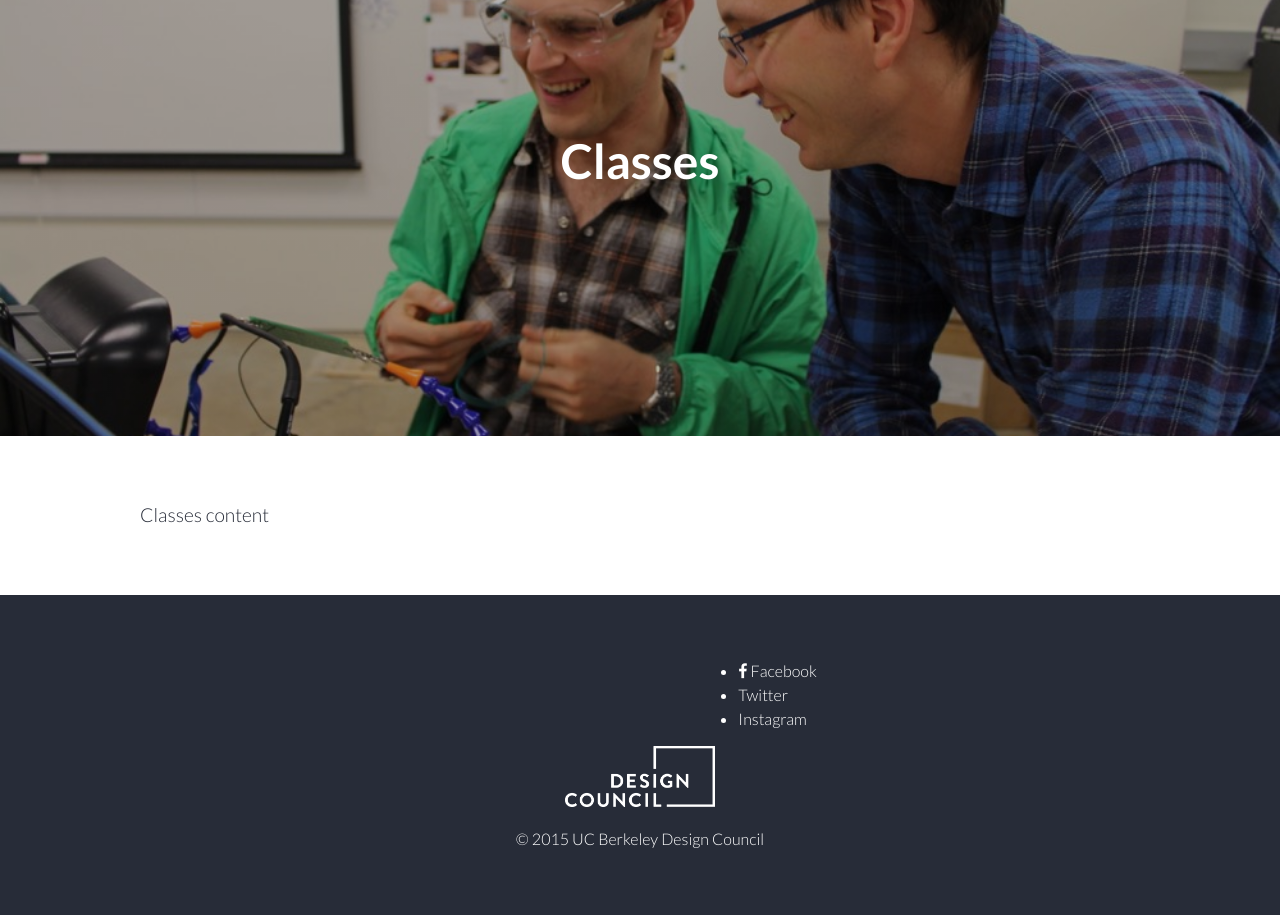
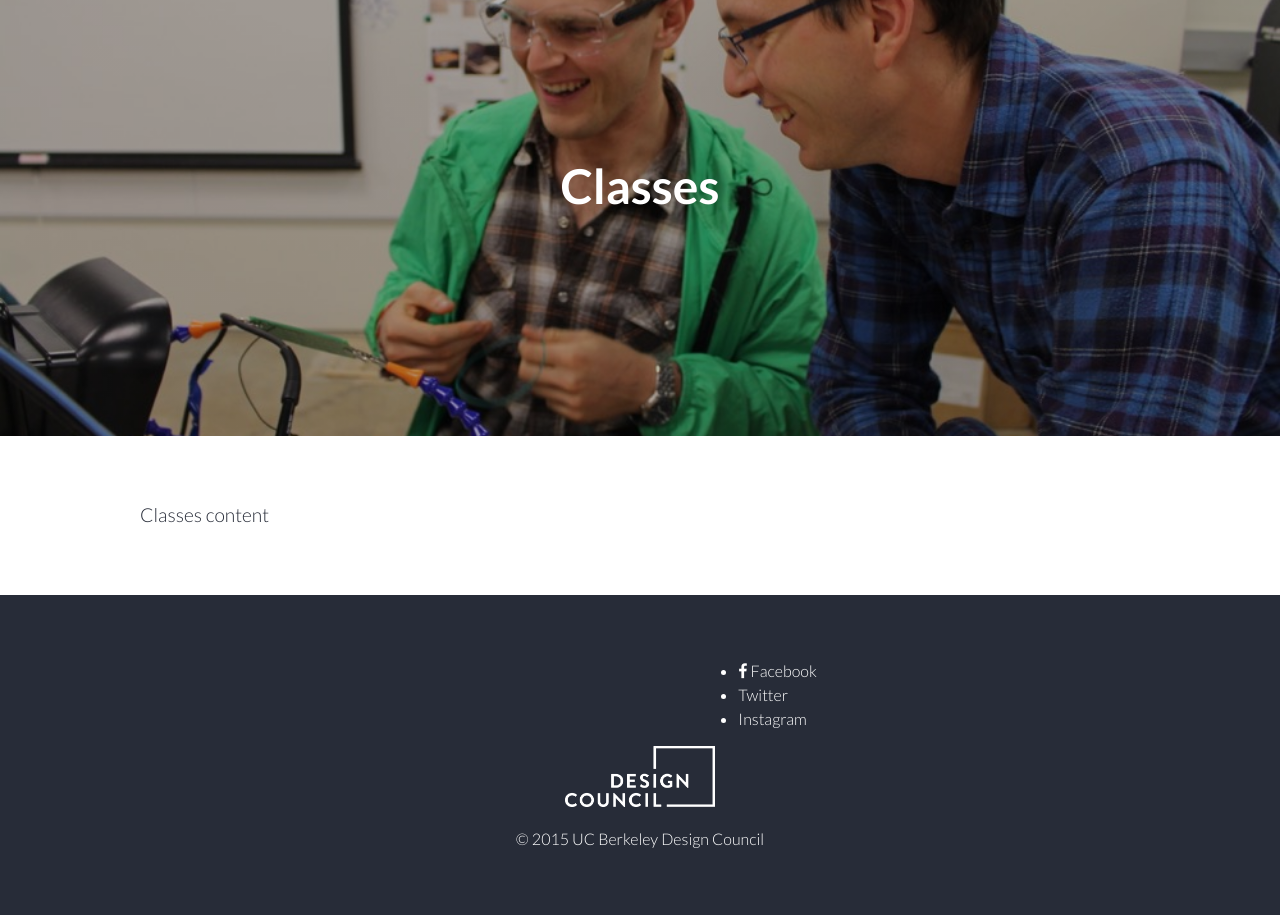
Before and after one commit to alexsg/designatberkeley, a Jekyll site: the page built from classes.md, in a window 1280 px wide. Shown: the part 100-1015 px from the top of the page. Built offline with Jekyll 4.4.1, drawn with Linux system fonts in a browser that asks for light colours; nearby versions of some CDN libraries.

```diff
--- a/_sass/_web.scss
+++ b/_sass/_web.scss
@@ -90,7 +90,8 @@ nav {
   opacity: 0;
   position: fixed;
   visibility: hidden;
-  @include transition(all, 0.1s, ease);
+  width: 100%;
+  @include transition(all, .3s, ease);
 
   &.active {
     z-index: 100000000;
@@ -157,7 +158,7 @@ li.dropdown {
   margin-top: -64px;
 
   .centered h1 {
-    padding-top: 200px;
+    padding-top: 225px;
   }
 }
 
--- a/js/home.js
+++ b/js/home.js
@@ -31,7 +31,7 @@ $(document).ready(function(){
 
 
   $(window).scroll(function(){
-    if($(window).scrollTop() > window.innerHeight-100){ // position of menu from the top
+    if($(window).scrollTop() > window.innerHeight-200){ // position of menu from the top
       $nav.addClass('active');
     } else{
       $nav.removeClass('active');
```
Also changed, not shown: 1 other file.
